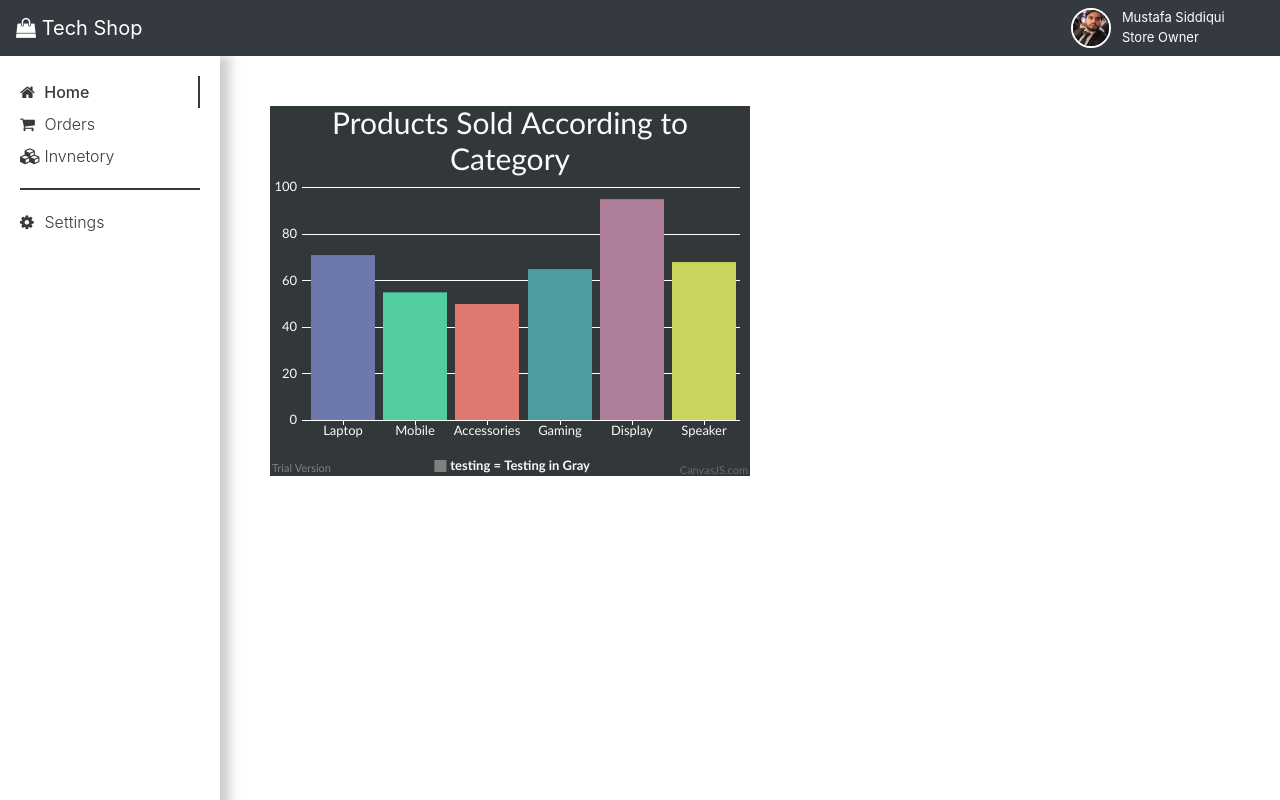
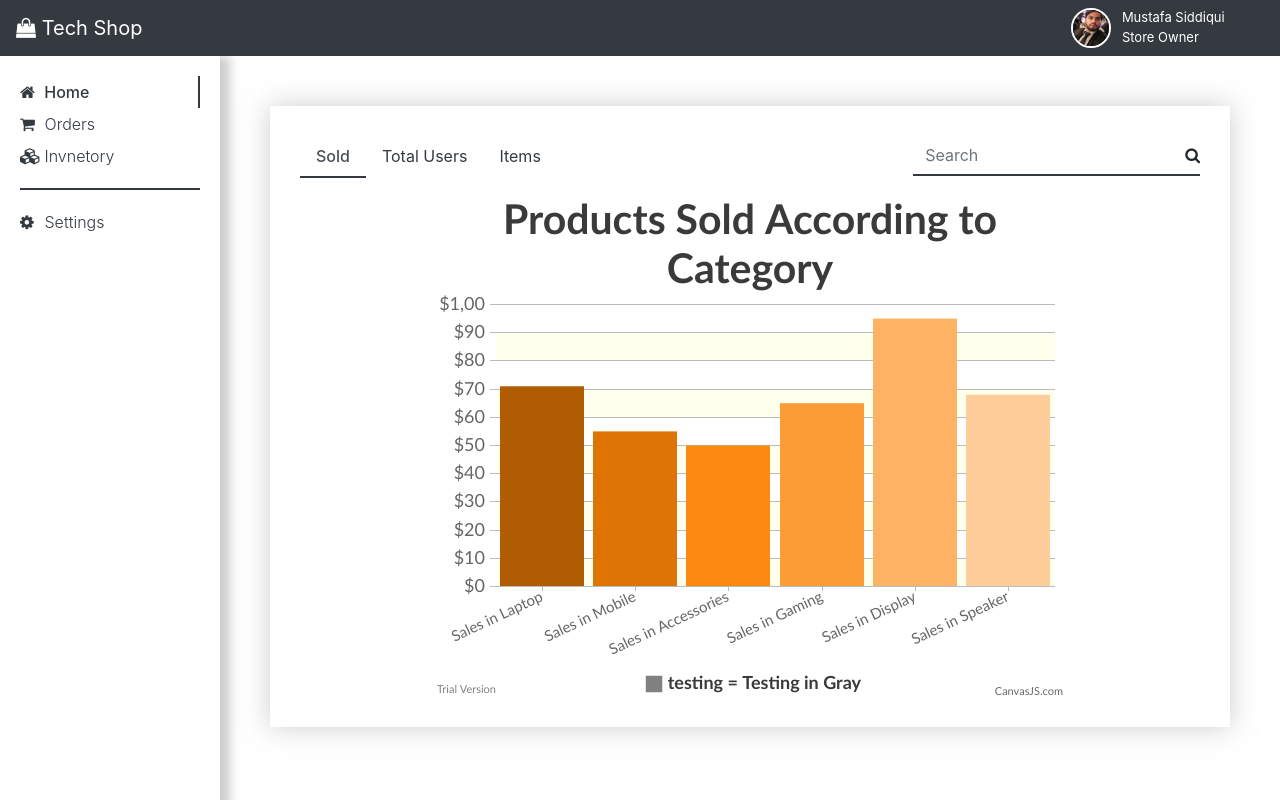
Before and after one commit to mope10/techyShop, an Angular app: page /admin/home in a window 1280 px wide. Built offline with nearby package versions, Linux system fonts and the light colour scheme.

Commit message:
Updated Graphs in admin Home

```diff
--- a/src/app/components/admin-dashboard/admin-home/admin-home.component.html
+++ b/src/app/components/admin-dashboard/admin-home/admin-home.component.html
@@ -1 +1,46 @@
-<div id="chartContainer" style="height: 370px; width: 50%;"></div>
+<div class="custom-body">
+    <ul class="nav nav-tabs custom-tabs" id="myTab" role="tablist">
+      <li class="nav-item">
+        <a class="nav-link active" id="Sold-tab" data-toggle="tab" href="#Sold" role="tab" aria-controls="Sold" aria-selected="true">Sold</a>
+      </li>
+      <li class="nav-item">
+        <a class="nav-link" id="TotalUsers-tab" data-toggle="tab" href="#TotalUsers" role="tab" aria-controls="TotalUsers" aria-selected="false" >Total Users</a>
+      </li>
+      <li class="nav-item">
+        <a class="nav-link" id="Items-tab" data-toggle="tab" href="#Items" role="tab" aria-controls="Items" aria-selected="false" >Items</a>
+      </li>
+      <li class="ml-auto nav-item">
+        <div class="form-group">
+            <form>
+              <input class="form-control" type="text" placeHolder="Search">
+            </form>
+            <i class="fa fa-search"></i>
+        </div>
+
+      </li>
+    </ul>
+    <div class="tab-content" id="myTabContent">
+      <div class="tab-pane fade show active" id="Sold" role="tabpanel" aria-labelledby="Sold-tab">
+        <div class="table-responsive">
+            <div id="chartContainer" style="height: 500px; width: 70%; margin: auto;"></div>
+        </div>
+
+      </div>
+      <div class="tab-pane fade" id="TotalUsers" role="tabpanel" aria-labelledby="TotalUsers-tab">
+          <div class="table-responsive">
+
+            </div>
+
+      </div>
+      <div class="tab-pane fade" id="Items" role="tabpanel" aria-labelledby="Items-tab">
+        <div class="table-responsive">
+            <div id="PieChart" style="height: 500px; width: 40%; margin: auto;">
+        </div>
+
+      </div>
+    </div>
+
+
+
+
+  </div>
--- a/src/app/components/admin-dashboard/admin-home/admin-home.component.ts
+++ b/src/app/components/admin-dashboard/admin-home/admin-home.component.ts
@@ -10,12 +10,32 @@ export class AdminHomeComponent implements OnInit {
   constructor() { }
 
   ngOnInit() {
+		CanvasJS.addColorSet("graph",
+			[//colorSet Array
+			"#B05C02",
+			"#DE7403",
+			"#FC8A10",
+			"#FC9C36",
+			"#FDB363",
+			"#FECE9A",
+			"#793F02",
+		 ]);
+
 		let chart = new CanvasJS.Chart("chartContainer", {
 		animationEnabled: true,
     exportEnabled: false,
-    theme: "dark2",
+		theme: "light2",
+		colorSet: "graph",
 		title: {
 			text: "Products Sold According to Category"
+		},
+		axisY:{
+			valueFormatString: "$#,#,#0",
+			interlacedColor: "#FFFFEE" //try properties here
+		},
+		axisX: {
+			prefix: "Sales in ",
+			labelFontSize: 15,
 		},
 		data: [{
       type: "column",
@@ -32,8 +52,34 @@ export class AdminHomeComponent implements OnInit {
 			]
 		}]
 	});
+	chart.render();
+	var chart2 = new CanvasJS.Chart("PieChart",
+	{
+		colorSet: "graph",
+		animationEnabled: true,
+		title:{
+			text: "All Orders"
+		},
+		legend: {
+			maxWidth: 350,
+			itemWidth: 120
+		},
+		data: [
+		{
+			type: "pie",
+			showInLegend: true,
+			legendText: "{indexLabel}",
+			toolTipContent: "{indexLabel} - #percent %",
+			dataPoints: [
+				{ y: 4181563, indexLabel: "Pending" },
+				{ y: 2175498, indexLabel: "Processing" },
+				{ y: 3125844, indexLabel: "Delivered" }
+			]
+		}
+		]
+	});
 
-	chart.render();
+
     }
 
 }
```
